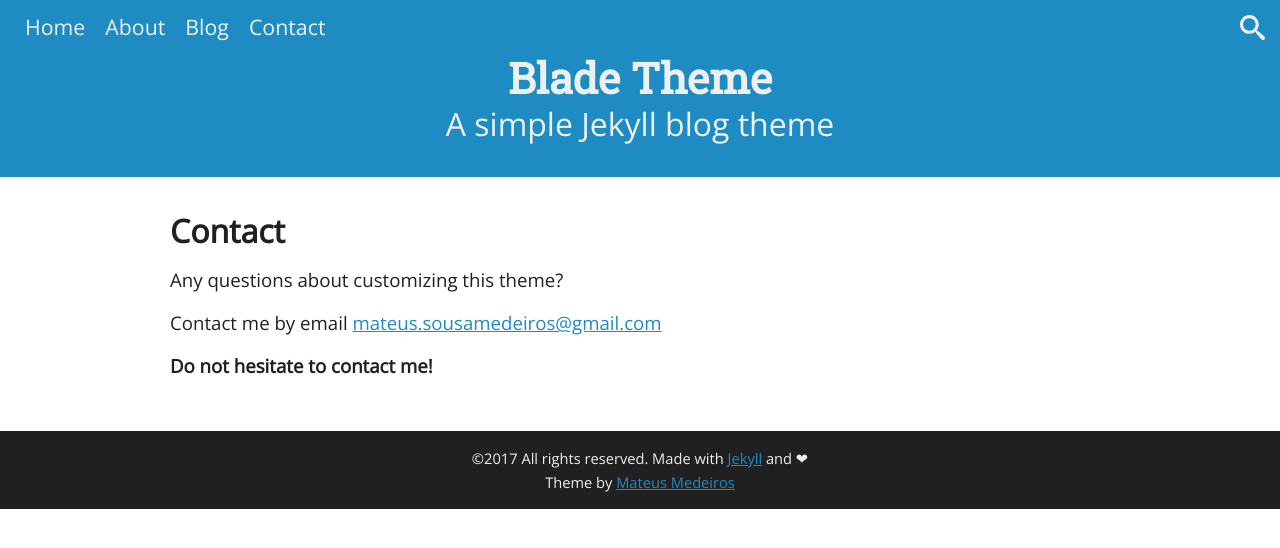
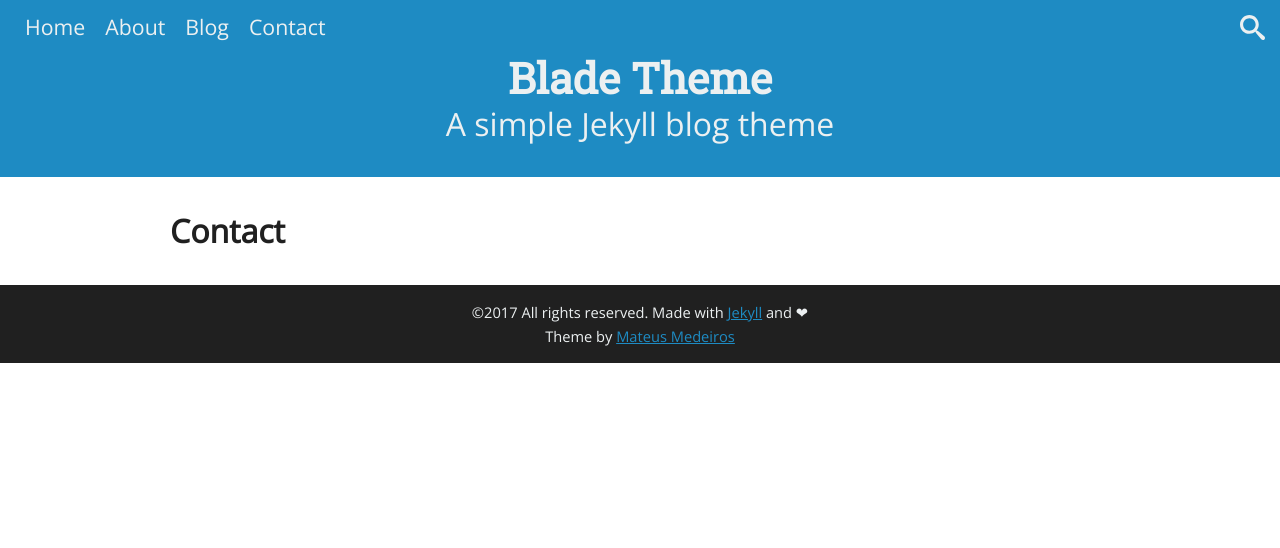
Before and after one commit to libzzluo/libzzluo.github.io, a Jekyll site: the page built from contato.html, in a window 1280 px wide. Shown: the top 548 px of the page. Built offline with Jekyll 4.4.1, drawn with Linux system fonts in a browser that asks for light colours.

Commit message:
Update contato.html

```diff
--- a/contato.html
+++ b/contato.html
@@ -1,11 +1,6 @@
 ---
 layout: page
 title: Contact
-description: Want to talk to me? Send an e-mail
+description:
 permalink: /contact/
 ---
-<p>Any questions about customizing this theme?</p>
-
-<p> Contact me by email <a href="mailto:mateus.sousamedeiros@gmail.com" title="Send me an e-mail"> mateus.sousamedeiros@gmail.com </a> </p>
-
-<p><b> Do not hesitate to contact me! </b></p>
```
